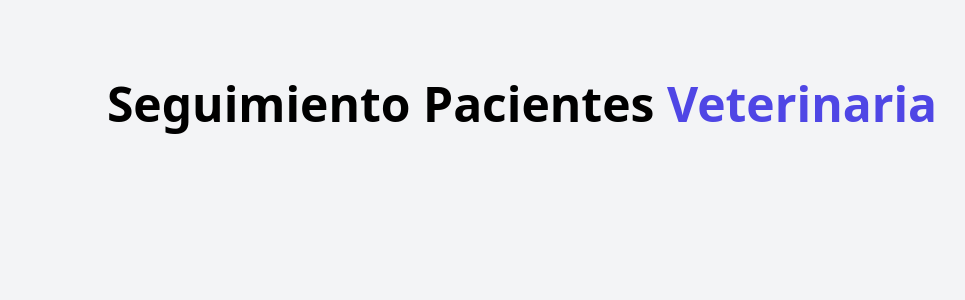
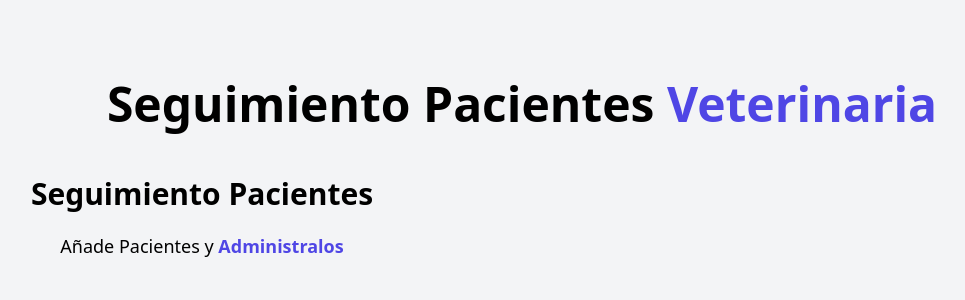
Before and after one commit to LeonardoAbraham/admin-pacientes-vue3, a Vue app: page / in a window 1280 px wide. Shown: the top 300 px of the page, without its empty margins (118-1083 px from the left). Built offline with nearby package versions, Linux system fonts and the light colour scheme.

Commit message:
Creando el componente para el Formulario

```diff
--- a/src/App.vue
+++ b/src/App.vue
@@ -1,9 +1,14 @@
 <script setup>
     import Header from './components/Header.vue'
+    import Formulario from './components/Formulario.vue'
 </script>
 
 <template>
     <div class="container mx-auto mt-20">
         <Header />
+
+        <div class="mt-12 md:flex">
+            <Formulario />
+        </div>
     </div>
 </template>
--- /dev/null
+++ b/src/components/Formulario.vue
@@ -0,0 +1,19 @@
+<script setup>
+
+</script>
+
+<template>
+    <div class="md:w-1/2">
+       <h2 class="font-black text-3xl text-center">
+            Seguimiento Pacientes
+       </h2>
+       <p class="text-lg mt-5 text-center mb-10">
+            Añade Pacientes y
+            <span class="text-indigo-600 font-bold">Administralos</span>
+       </p>
+    </div>
+</template>
+
+<style scoped>
+
+</style>
```
